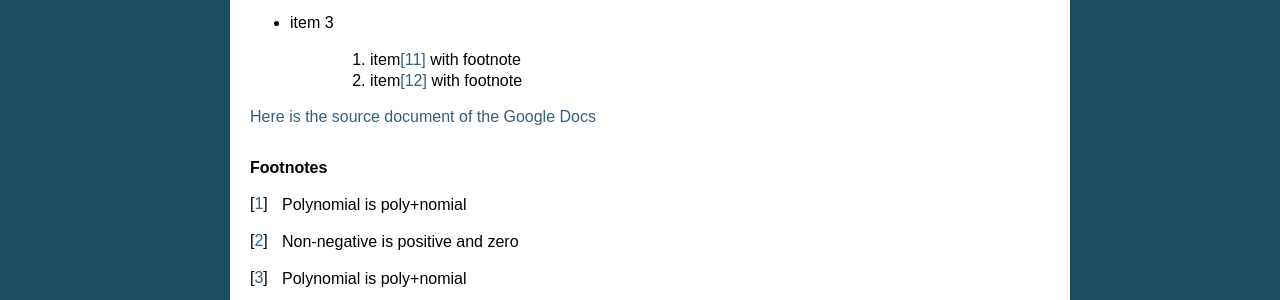
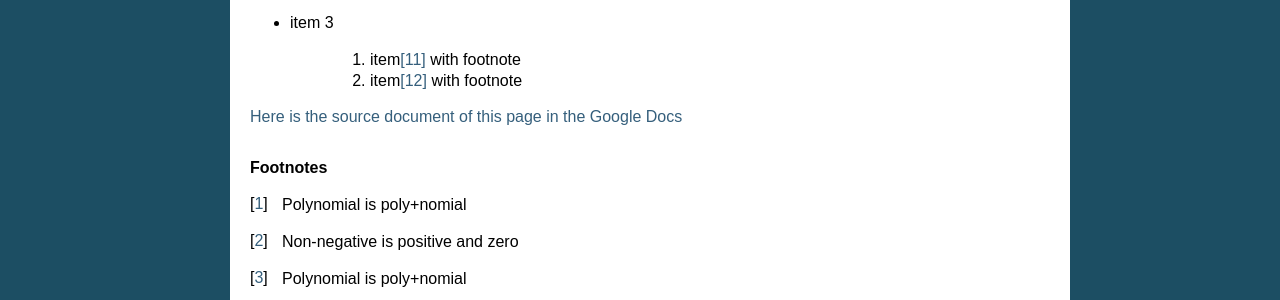
Before and after one commit to iapyeh/GGeditor, a Sphinx documentation site: the page built from docs/Examples.rst, in a window 1280 px wide and 900 px high, scrolled down 5581 px. Shown: the part 187-487 px from the top of the window. Built offline with Sphinx 7.4.7, drawn with Linux system fonts in a browser that asks for light colours.

Commit message:
Google Docs reST Editor@2016-11-24 18:55:20

```diff
--- a/docs/Examples.rst
+++ b/docs/Examples.rst
@@ -290,7 +290,7 @@ List Item with Text Styles
     #. item\ [#F11]_\  with footnote
     #. item\ [#F12]_\  with footnote
 
-\ `Here is the source document of the Google Docs`_\
+\ `Here is the source document of this page in the Google Docs`_\
 
 
 .. _`expression`: https://en.wikipedia.org/wiki/Expression_(mathematics)
@@ -305,7 +305,7 @@ List Item with Text Styles
 .. _`Search`: http://www.google.com
 .. _`end`: http://www.google.com
 .. _`link`: http://www.google.com
-.. _`Here is the source document of the Google Docs`: https://docs.google.com/document/d/1WmPTmyJmenxPaWQUluPGskkqqwTsrlGjGf5DzTX4tpQ/edit?usp=sharing
+.. _`Here is the source document of this page in the Google Docs`: https://docs.google.com/document/d/1WmPTmyJmenxPaWQUluPGskkqqwTsrlGjGf5DzTX4tpQ/edit?usp=sharing
 
 
 .. rubric:: Footnotes
```
